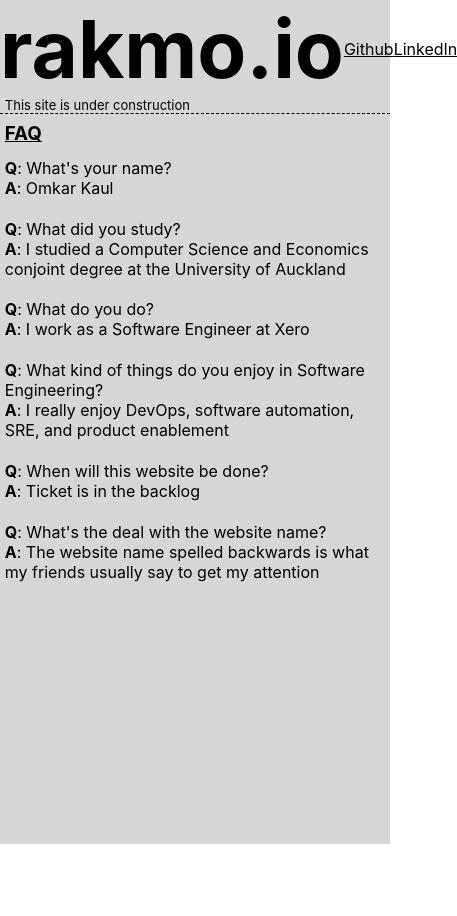
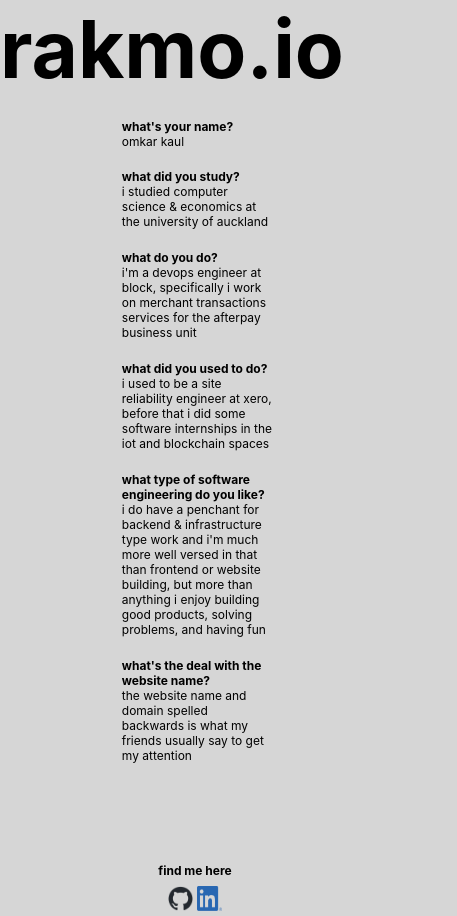
Before and after one commit to omkarkaul/personal-website, a React (Create React App) app: page / in a window 390 px wide. Shown: the whole page, 457 px wide, since content can reach past the window. Before the commit the page ends 844 px from the top, so only its background shows below. Built offline with nearby package versions, Linux system fonts and the light colour scheme.

Commit message:
Uplift website

```diff
--- a/src/App.css
+++ b/src/App.css
@@ -3,13 +3,12 @@
   padding:0;
 }
 
-.App {
+body {
+  font-size: 18px;
   background-color: #D6D6D6;
 }
 
 .contentContainer {
-  /* background-color: pink; */
-  height: 100vh;
   display: flex;
   flex-direction: column;
 }
@@ -19,31 +18,16 @@
   justify-content: space-between;
 }
 
-.linkContainer {
-  display: flex;
-  justify-content: space-around;
-  align-items: center;
-  width: 12rem
-}
-
-.subtitleContainer {
-}
-
 .main {
   display: flex;
   flex-direction: column;
-  flex-grow: 100;
+  align-items: center;
+  justify-content: space-evenly;
+  margin-top: 2vh;
 }
 
 .title {
   font-size: 80px
-}
-
-.subtitle {
-  font-weight: normal;
-  font-size: small;
-  padding: 0 0 0 0.3rem;
-  border-bottom: 1px dashed black;
 }
 
 .mainTitle {
@@ -51,16 +35,55 @@
   text-decoration: underline;
 }
 
-.faqBody {
-  padding: 0.3rem 0 1rem 0.3rem;
+.linkContainer {
+  text-align: center;
+  padding-top: 10vh;
+}
+
+.linkContainerTitle {
+  padding-bottom: 1vh;
 }
 
 .link {
-  color: black;
-  cursor: pointer;
+  padding: 2px;
 }
 
-.link:hover {
-  color: grey;
-  cursor: pointer;
+
+.githubImage {
+  height: 5vh;
 }
+.linkedinImage {
+  height: 5vh;
+}
+
+@media (max-width: 1000px) {
+  body {
+    font-size: 16px;
+  }
+
+  .githubImage {
+    width: 50px;
+    height: 50px;
+  }
+
+  .linkedinImage {
+    width: 50px;
+    height: 50px;
+  }
+}
+
+@media (max-width: 600px) {
+  body {
+    font-size: 12px;
+  }
+
+  .githubImage {
+    width: 25px;
+    height: 25px;
+  }
+
+  .linkedinImage {
+    width: 25px;
+    height: 25px;
+  }
+}
--- a/src/App.js
+++ b/src/App.js
@@ -1,13 +1,7 @@
 import './App.css';
-
-function generateFaqBlob(question, answer) {
-  return (
-    <div className="faqBody">
-      <p className="question"><b>Q</b>: {question}</p>
-      <p className="answer"><b>A</b>: {answer}</p>
-    </div>
-    )
-}
+import Faq from './components/Faq/Faq'
+import githubLogo from './media/github-mark.png'
+import linkedinLogo from './media/LI-In-Bug.png'
 
 function App() {
   return (
@@ -16,26 +10,15 @@
 
         <div className="headerContainer">
           <h1 className="title">rakmo.io</h1>
-          <div className="linkContainer">
-            <a className="link" href="https://www.github.com/omkarkaul">Github</a>
-            <a className="link" href="https://www.linkedin.com/in/omkar-kaul/">LinkedIn</a>
-          </div>
-        </div>
-
-        <div className="subtitleContainer">
-          <h1 className="subtitle">
-            This site is under construction
-          </h1>
         </div>
 
         <div className="main">
-          <h3 className="mainTitle">FAQ</h3>
-          {generateFaqBlob("What's your name?", "Omkar Kaul")}
-          {generateFaqBlob("What did you study?", "I studied a Computer Science and Economics conjoint degree at the University of Auckland")}
-          {generateFaqBlob("What do you do?", "I work as a Software Engineer at Xero")}
-          {generateFaqBlob("What kind of things do you enjoy in Software Engineering?", "I really enjoy DevOps, software automation, SRE, and product enablement")}
-          {generateFaqBlob("When will this website be done?", "Ticket is in the backlog")}
-          {generateFaqBlob("What's the deal with the website name?", "The website name spelled backwards is what my friends usually say to get my attention")}
+          <Faq/>
+          <div className="linkContainer">
+            <p className="linkContainerTitle"><b>find me here</b></p>
+            <a className="link" href="https://www.github.com/omkarkaul"><img alt={'github'} className={"githubImage"} src={githubLogo}/></a>
+            <a className="link" href="https://www.linkedin.com/in/omkar-kaul/"><img alt={'linkedin'} className={"linkedinImage"} src={linkedinLogo}/></a>
+          </div>
         </div>
       </div>
     </div>
--- a/src/components/Faq/Faq.css
+++ b/src/components/Faq/Faq.css
@@ -1,5 +1,5 @@
 .faq {
-    width: 50%;
+    width: 40%;
 }
 
 .faqItem {
```
